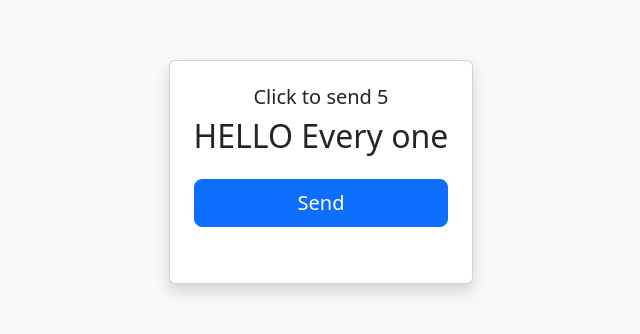
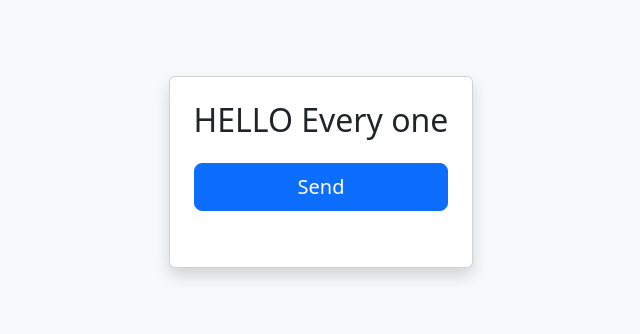
Before and after one commit to pandaconnect77/nodemailer, a website: page public/index.html in a window 1280 px wide. Shown: the part 228-562 px from the top of the page, without its empty margins (319-959 px from the left). Drawn offline with nearby package versions, Linux system fonts and the light colour scheme.

Commit message:
Update index.html

```diff
--- a/public/index.html
+++ b/public/index.html
@@ -14,8 +14,7 @@
   <div class="container vh-100 d-flex justify-content-center align-items-center">
 
     <div class="text-center card shadow p-4">
-        <p class="mb-2 h5">Click to send 5</p>
-      <h2 class="mb-4">HELLO Every one</h2>
+          <h2 class="mb-4">HELLO Every one</h2>
 
 
       <button class="btn btn-primary btn-lg" onclick="sendEmails()">Send</button>
```
